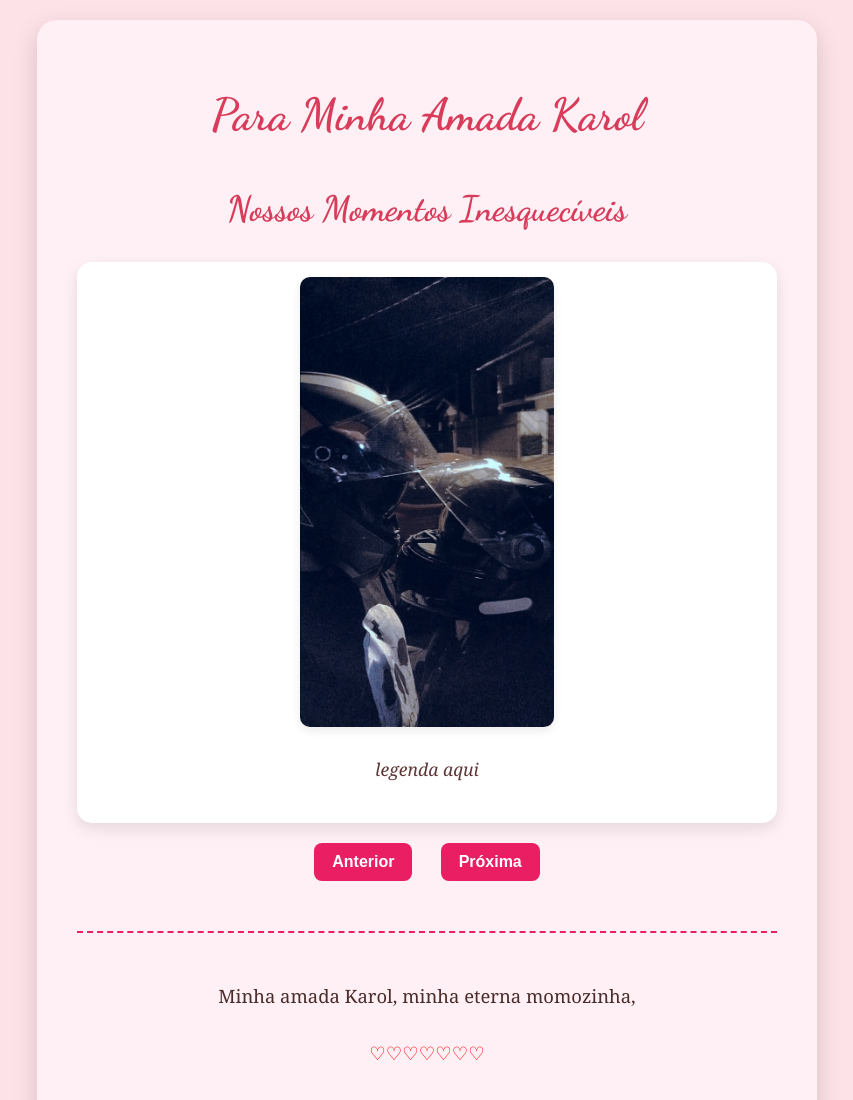
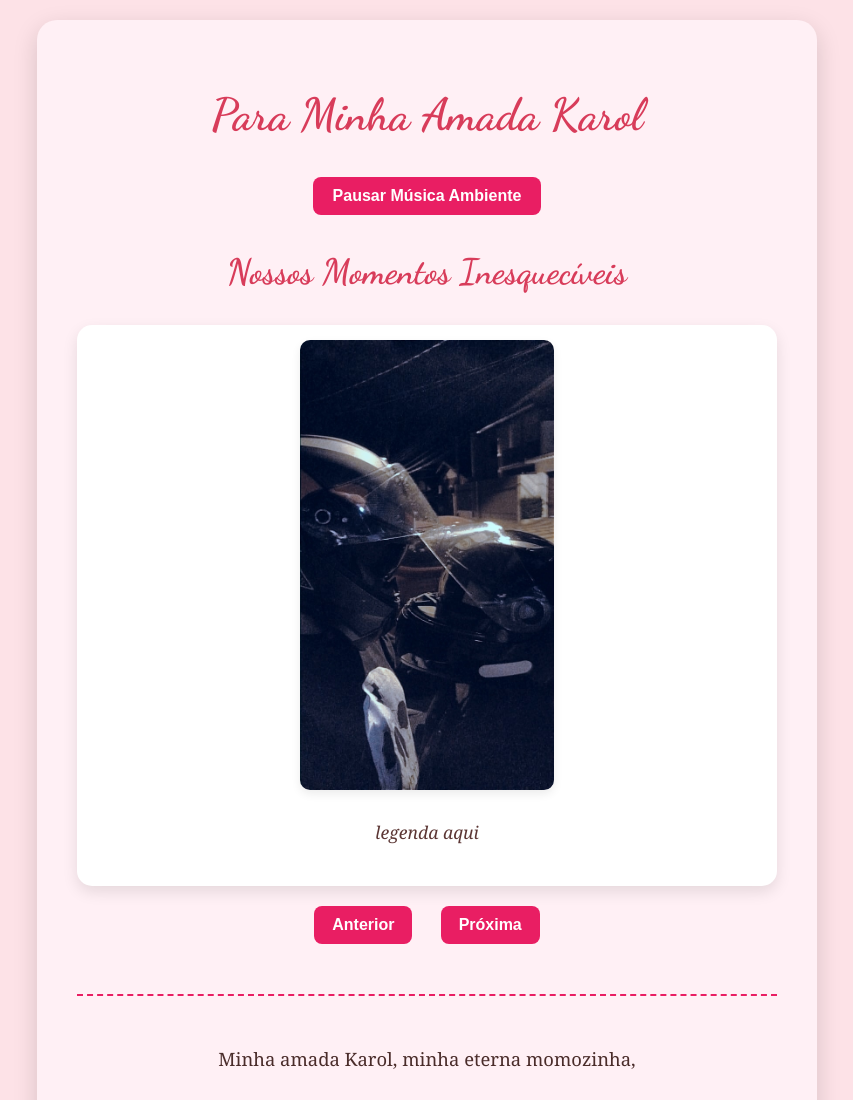
Before and after one commit to leandro905Berck/pedido_momozinha, a plain HTML site: page index.html in a window 1280 px wide. Shown: the top 1100 px of the page, without its empty margins (213-1066 px from the left). Drawn offline with Linux system fonts and the light colour scheme; a web font is replaced by a local one.

Commit message:
Update index.html

```diff
--- a/index.html
+++ b/index.html
@@ -184,7 +184,7 @@
 
         <!-- Botão de controlo da música -->
         <div class="music-controls">
-            <!--<button id="botaoPlayPauseIndex" class="music-button">Tocar Música Ambiente</button>-->
+            <button id="botaoPlayPauseIndex" class="music-button">Tocar Música Ambiente</button>
         </div>
 
         <div id="carousel-section">
```
